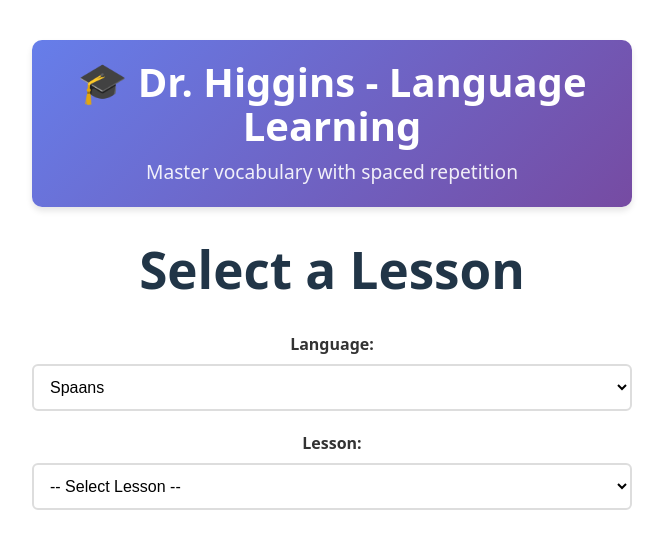
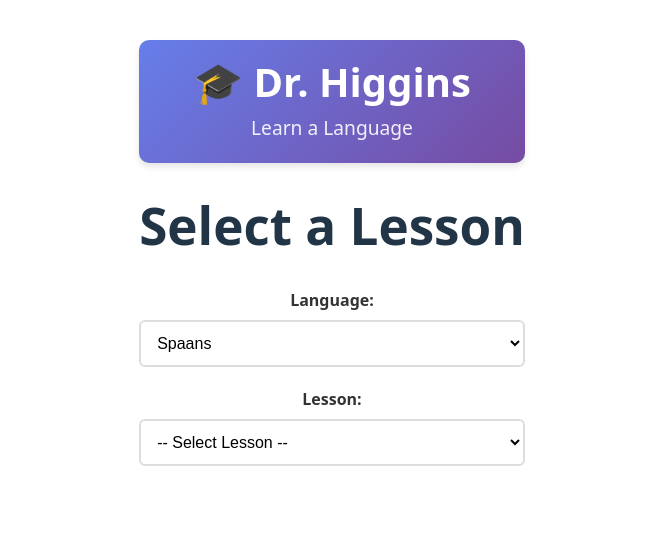
Before and after one commit to amarillion/higgins, a Vue app: page / in a window 1280 px wide. Shown: the top 548 px of the page, without its empty margins (308-971 px from the left). Built offline with nearby package versions, Linux system fonts and the light colour scheme.

Commit message:
Shorten title and header

```diff
--- a/index.html
+++ b/index.html
@@ -4,7 +4,7 @@
     <meta charset="UTF-8" />
     <link rel="icon" type="image/svg+xml" href="/src/assets/logo.svg" />
     <meta name="viewport" content="width=device-width, initial-scale=1.0" />
-    <title>Dr. Higgins - Language Learning App</title>
+    <title>Dr. Higgins - Learn a Language</title>
   </head>
   <body>
     <div id="app"></div>
--- a/src/components/AppHeader.vue
+++ b/src/components/AppHeader.vue
@@ -2,8 +2,8 @@
 </script>
 <template>
 	<header class="app-header">
-		<h1>🎓 Dr. Higgins - Language Learning</h1>
-		<p>Master vocabulary with spaced repetition</p>
+		<h1>🎓 Dr. Higgins</h1>
+		<p>Learn a Language</p>
 	</header>
 </template>
 <style scoped>
```
